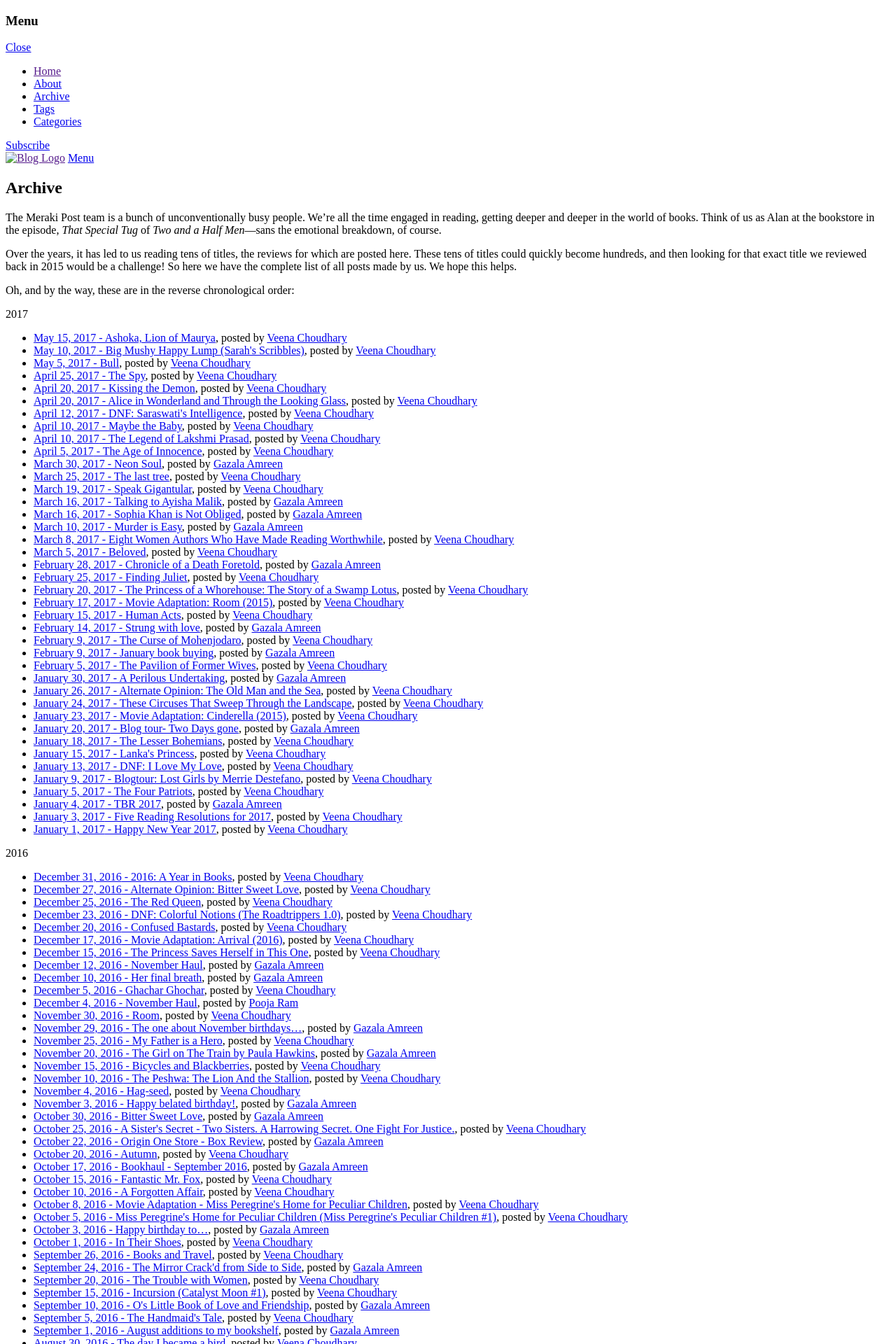
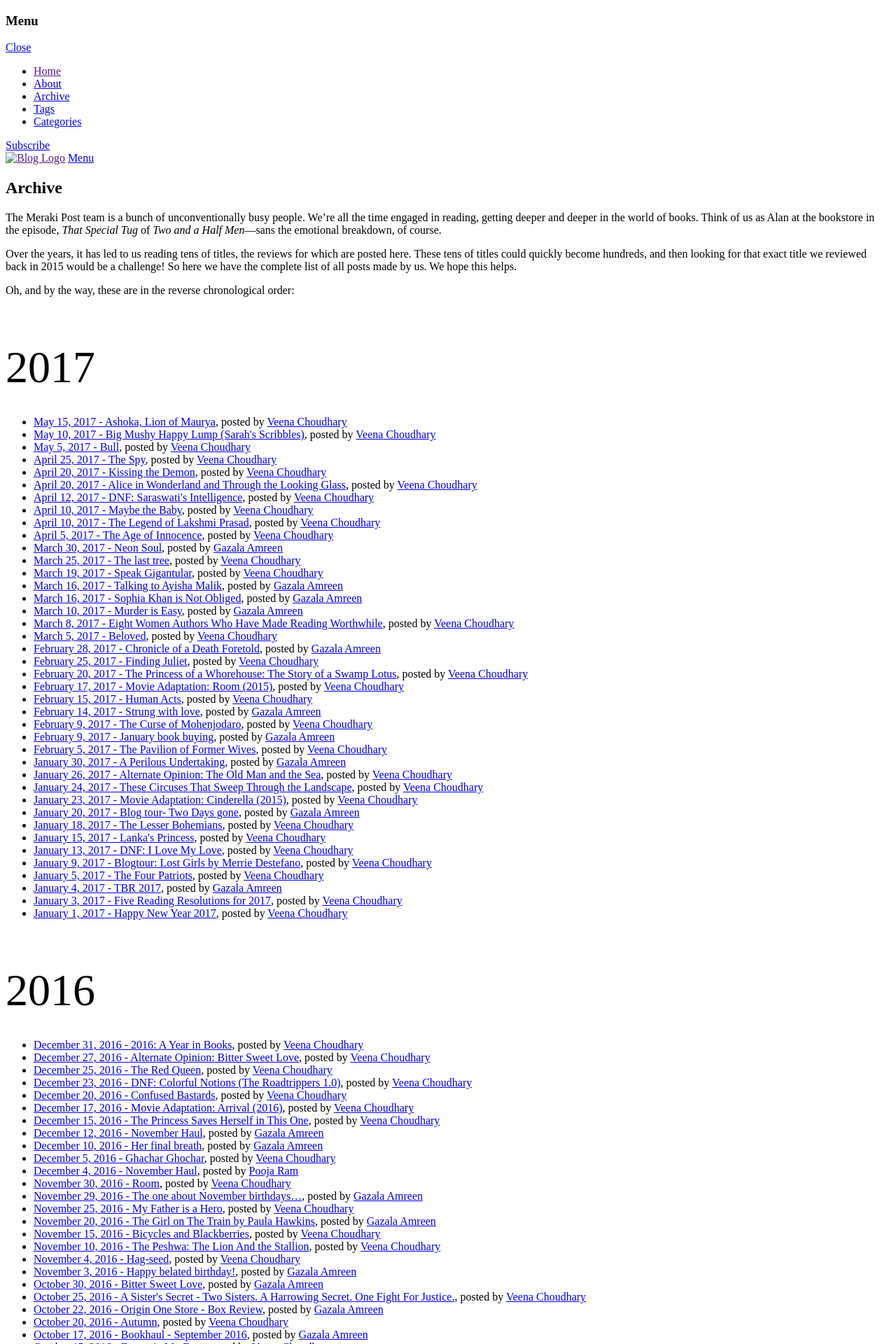
Before and after one commit to studiolampblack/puretypo, a Jekyll site: the page built from pages/archive.md, in a window 1280 px wide. Shown: the top 1920 px of the page at 70% size. Built offline with Jekyll 4.4.1, drawn with Linux system fonts in a browser that asks for light colours; nearby versions of some CDN libraries; some web fonts are replaced; comment, search, counter and statistics services are not loaded.

Commit message:
Make the year stand out in archive

```diff
--- a/pages/archive.md
+++ b/pages/archive.md
@@ -21,7 +21,7 @@ Oh, and by the way, these are in the reverse chronological order:
       {% assign currentDate = post.date | date: "%Y" %}
        {% if currentDate != myDate %}
           {% unless forloop.first %}</ul>{% endunless %}
-          <p>{{ currentDate }}</p>
+          <p style="font-size: 4rem; margin: 4rem 0 2rem 0;">{{ currentDate }}</p>
           <ul>
           {% assign myDate = currentDate %}
       {% endif %}
```
